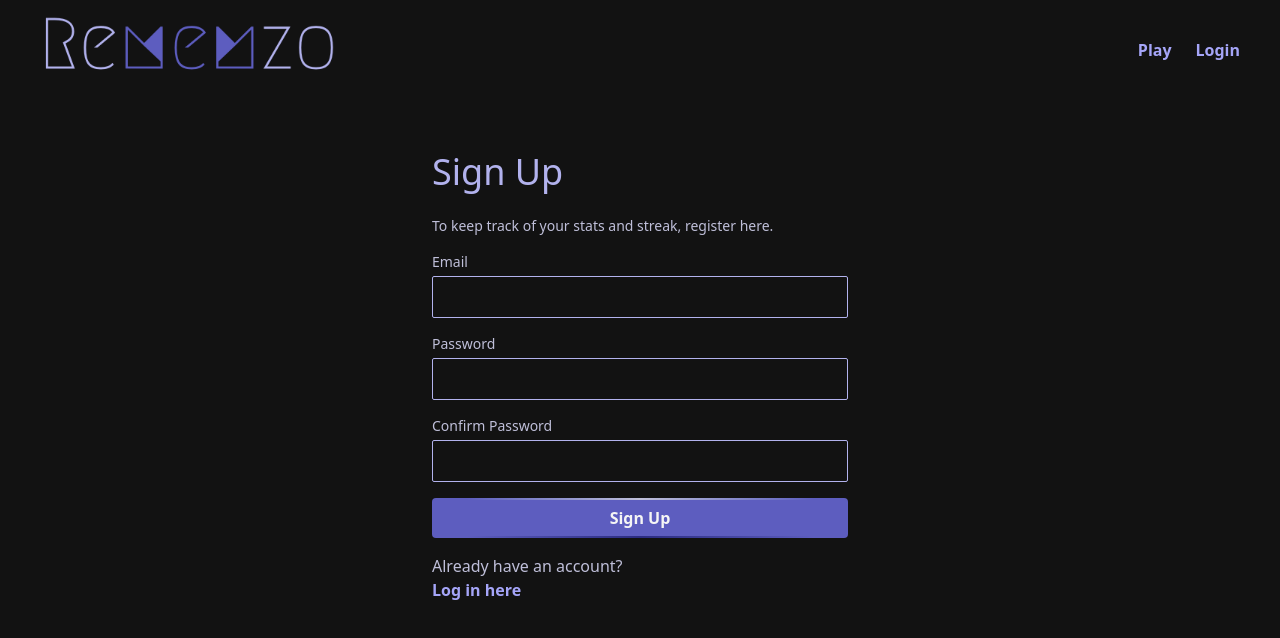
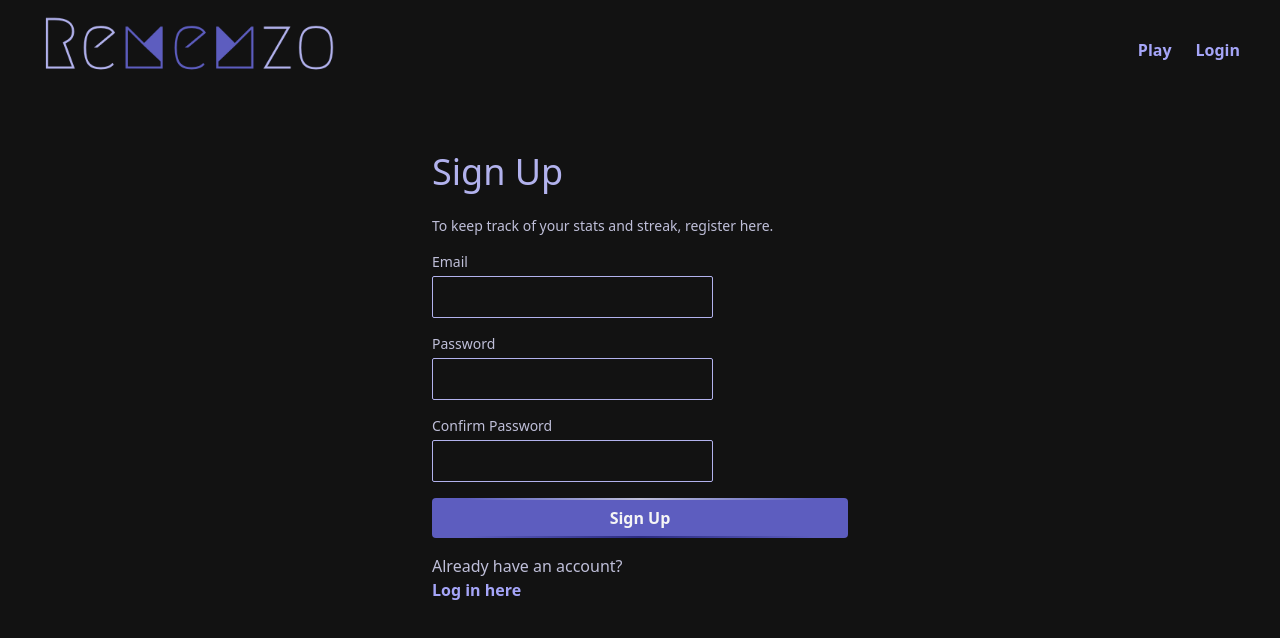
Before and after one commit to KarinaAllard/rememzo, a React (Vite) app in the folder frontend/: page /signup in a window 1280 px wide. Shown: the top 638 px of the page. Built offline with nearby package versions, Linux system fonts and the light colour scheme; no server answers; a web font is replaced by a local one.

Commit message:
feat: add rightIcon prop to Input

```diff
--- a/frontend/src/components/Input.tsx
+++ b/frontend/src/components/Input.tsx
@@ -6,6 +6,8 @@ type InputProps = {
     id?: string;
     className?: string;
     onChange?: (e: React.ChangeEvent<HTMLInputElement>) => void;
+    rightIcon?: React.ReactNode;
+    onIconClick?: () => void;
 };
 
 export const Input = (props: InputProps) => {
@@ -15,6 +17,7 @@ export const Input = (props: InputProps) => {
                 {props.label}
             </label>
 
+            <div className="relative w-full">
                 <input
                     type={props.type || "text"}
                     name={props.name}
@@ -22,12 +25,21 @@ export const Input = (props: InputProps) => {
                     onChange={props.onChange}
                     id={props.id || props.name}
                     className={`
-                    mt-1 p-2 rounded-xs border border-(--text-hover)
+                        mt-1 p-2 pr-10 rounded-xs border border-(--text-hover)
                         bg-(--background) text-(--text)
                         focus:outline-none focus:border-(--cta)
                         ${props.className || ""}
                     `}
                 />
+                {props.rightIcon && (
+                    <span
+                        className="absolute text-2xl right-2 top-1/2 -translate-y-1/2 cursor-pointer"
+                        onClick={props.onIconClick}
+                    >
+                        {props.rightIcon}
+                    </span>
+                )}
+            </div>
         </div>
     )
 }
```
Lines whose indentation alone changed are shown as unchanged.
